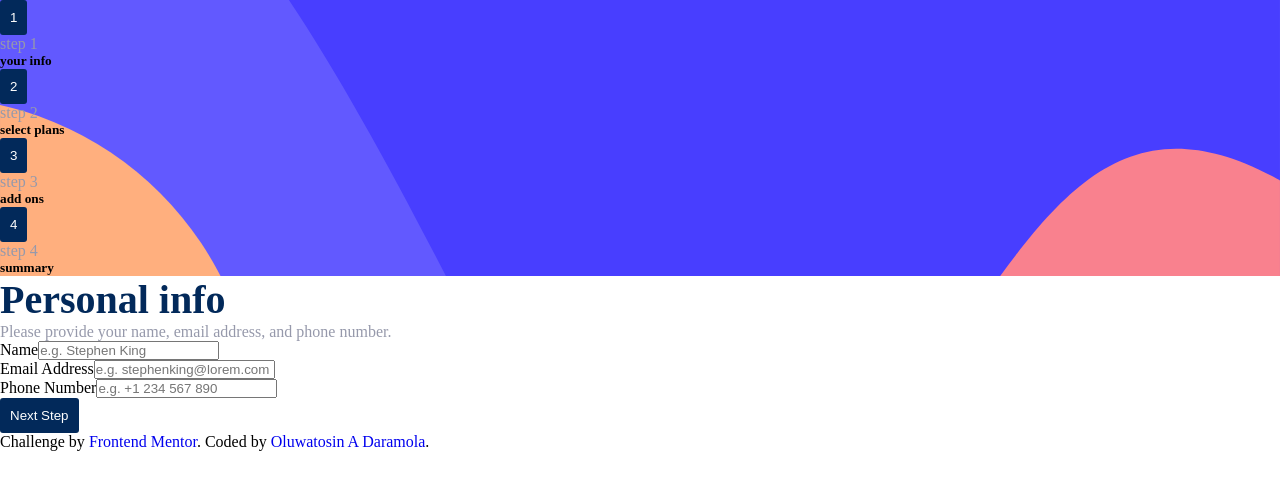
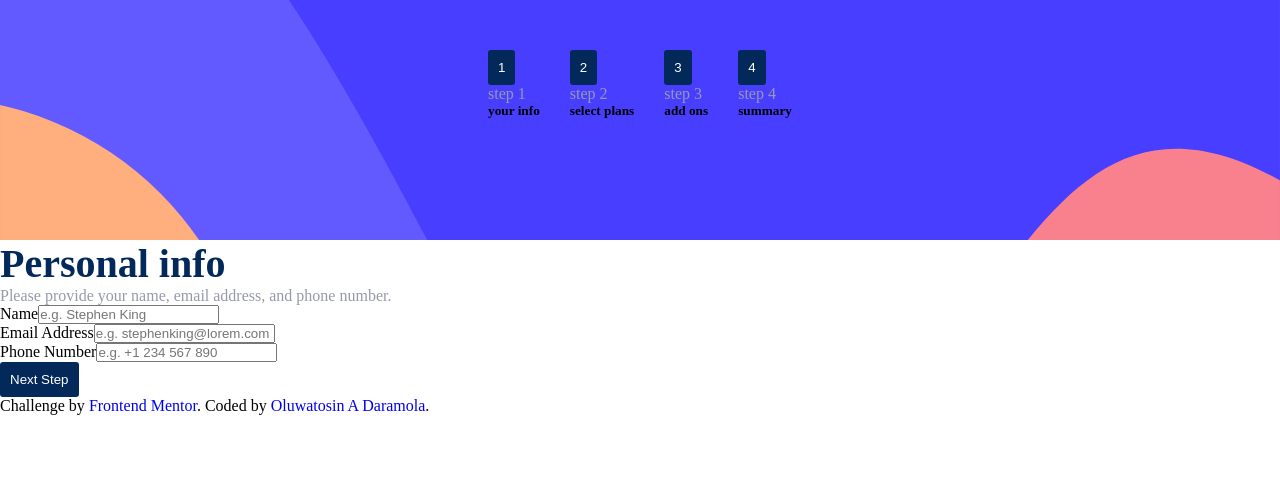
Before and after one commit to Heph-zibah/multi-step-form, a React (Create React App) app: page / in a window 1280 px wide. Shown: the top 490 px of the page. Built offline with nearby package versions, Linux system fonts and the light colour scheme.

Commit message:
update style

```diff
--- a/src/Styles/steps.module.scss
+++ b/src/Styles/steps.module.scss
@@ -2,4 +2,22 @@ aside {
     background: url('../assets/images/bg-sidebar-mobile.svg');
     background-repeat: no-repeat;
     background-size: cover;
+    display: flex;
+    gap: 30px;
+    justify-content: center;
+    height: 30vh;
+    padding-top: 50px;
+    .steps__btn {
+        button {
+            background-color: transparent;
+            border: 1px solid white;
+            color: white;
+            border-radius: 50%;
+            padding: 15px 20px;
+            font-size: 16px;
+        }
+        .steps__btn--info {
+            display: none;
+        }
+    }
 }
```
